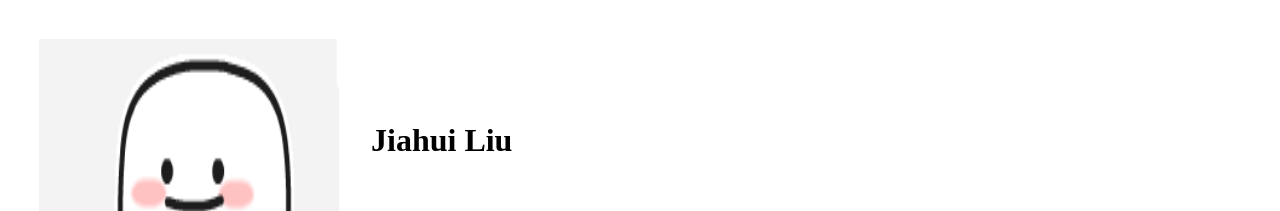
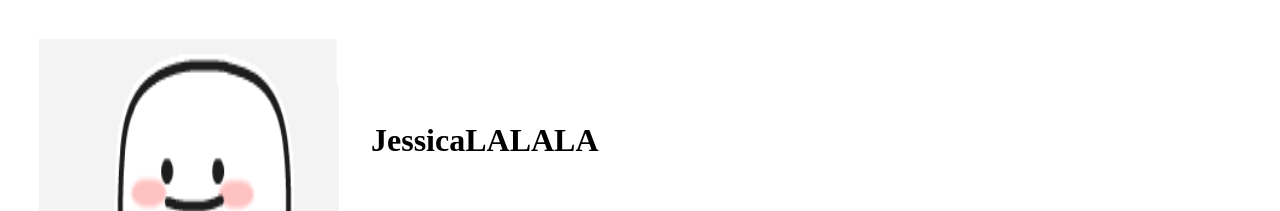
Before and after one commit to JessicaLiu-Code/JessicaLiu-Code.github.io, a plain HTML site: page index.html in a window 1280 px wide. Shown: the top 211 px of the page. Drawn offline with Linux system fonts and the light colour scheme.

Commit message:
Update index.html

```diff
--- a/index.html
+++ b/index.html
@@ -12,7 +12,7 @@
     <tr>
       <td><img src="IMG.JPG" alt="My Picture" style="width:300px;height:300px;"></td>
       <td>
-        <h1>Jiahui Liu</h1>
+        <h1>JessicaLALALA</h1>
         <br>
         <p>Full stack, student of <a href="https://www.gatech.edu/">Gatech</a>, Analytics and computer science dual master</p>
         <p>I am a life learning coding person, it is great to update myself everyday</p>
```
